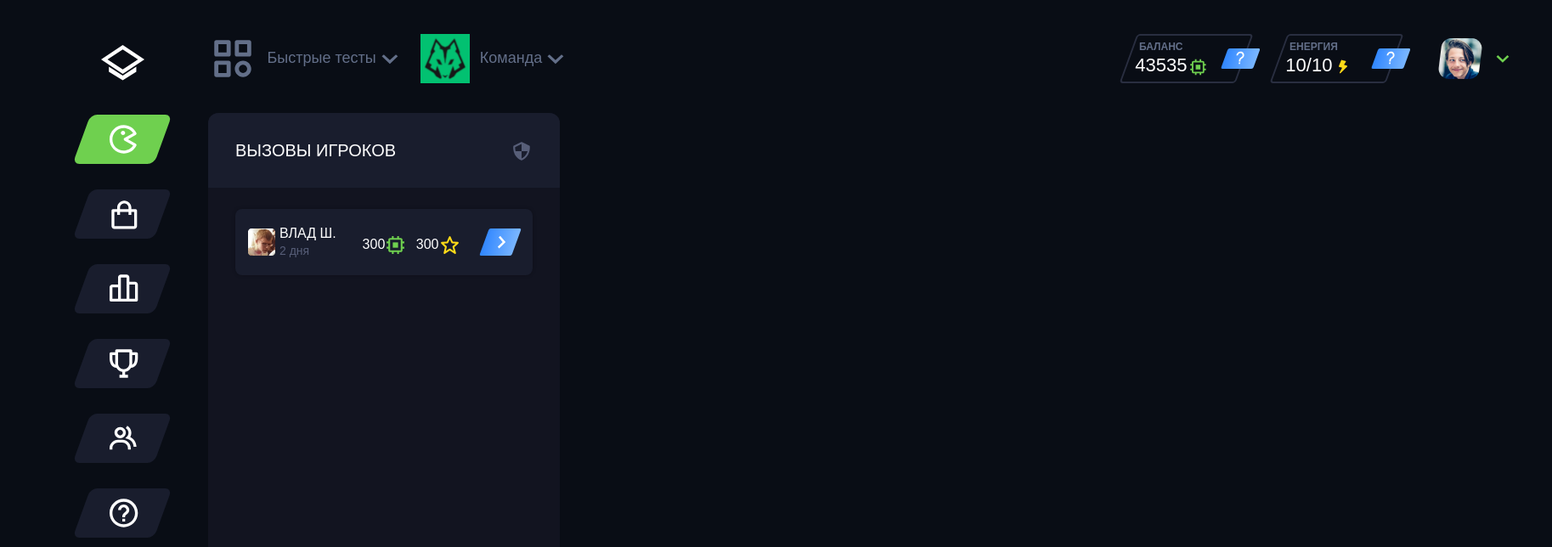
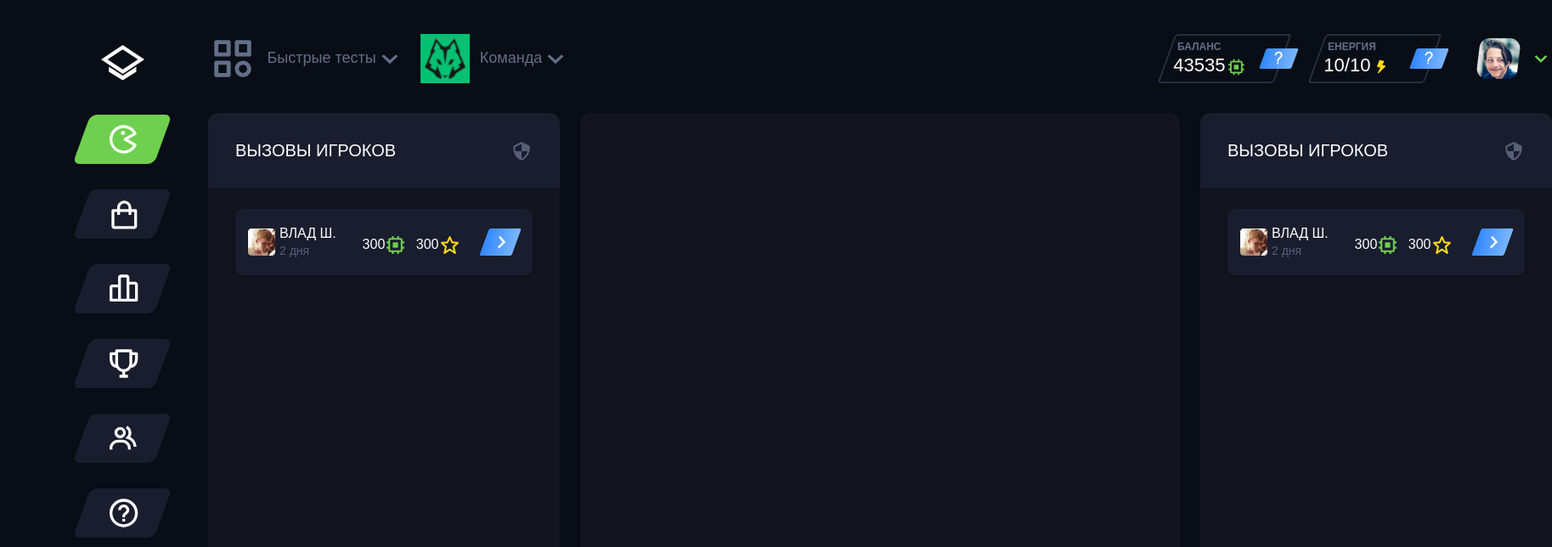
Before and after one commit to digital-volki/it_school_hack, a Next.js app: page / in a window 1280 px wide. Shown: the top 644 px of the page at 85% size, 1827 px wide, since content can reach past the window. Built offline with nearby package versions, Linux system fonts and the light colour scheme.

Commit message:
battle arena

```diff
--- /dev/null
+++ b/components/BattleArena/battle.module.scss
@@ -0,0 +1,6 @@
+.batteleArena{
+  width: 706px;
+  height: 824px;
+  background: #121420;
+border-radius: 12px;
+}
--- /dev/null
+++ b/components/BattleArena/index.js
@@ -0,0 +1,11 @@
+import styles from './battle.module.scss'
+
+export default function BattleArena (){
+  return(
+    <>
+      <div className={styles.batteleArena}>
+
+      </div>
+    </>
+  )
+}
--- a/components/HeaderComponent/header.module.scss
+++ b/components/HeaderComponent/header.module.scss
@@ -5,7 +5,7 @@
   margin-left: 245px;
   display: flex;
   justify-content: space-between;
-  width: 1537px;
+  width: 1582px;
 
 }
 .fastStart{
--- a/components/PlayerChallenge/index.js
+++ b/components/PlayerChallenge/index.js
@@ -2,10 +2,12 @@ import styles from './plch.module.scss'
 import clsx from "clsx";
 import Link from 'next/link'
 import PlayerComponent from './player'
+import BatteleArena from '../BattleArena'
 
 export default function playerChallenge ({children}){
   return(
     <>
+    <div className={styles.all}>
         <div className={clsx(styles['playerChallenge'])}>
           <div className={clsx(styles['playerChallengeHeader'])}>
           <div className={clsx(styles['playerText'])}>
@@ -16,6 +18,19 @@ export default function playerChallenge ({children}){
           </div>
 
         </div>
+        <BatteleArena/>
+
+        <div className={clsx(styles['playerChallenge'])}>
+          <div className={clsx(styles['playerChallengeHeader'])}>
+          <div className={clsx(styles['playerText'])}>
+            <p>Вызовы игроков</p>
+            <img alt="shit" src={'./bx-shield-quarter.svg'} />
+          </div>
+            <PlayerComponent />
+          </div>
+
+        </div>
+      </div>
       <main>
         {children}
       </main>
--- a/components/PlayerChallenge/plch.module.scss
+++ b/components/PlayerChallenge/plch.module.scss
@@ -1,8 +1,14 @@
+.all{
+  display: flex;
+  justify-content: space-between;
+  width: 1582px;
+    margin-top: 35px;
+    margin-left: 245px;
+
+}
 .playerChallenge{
   width:414px;
   height: 824px;
-  margin-left: 245px;
-  margin-top: 35px;
   border-radius: 12px;
   background-color: #121420;
 }
```
Lines whose indentation alone changed are shown as unchanged.
